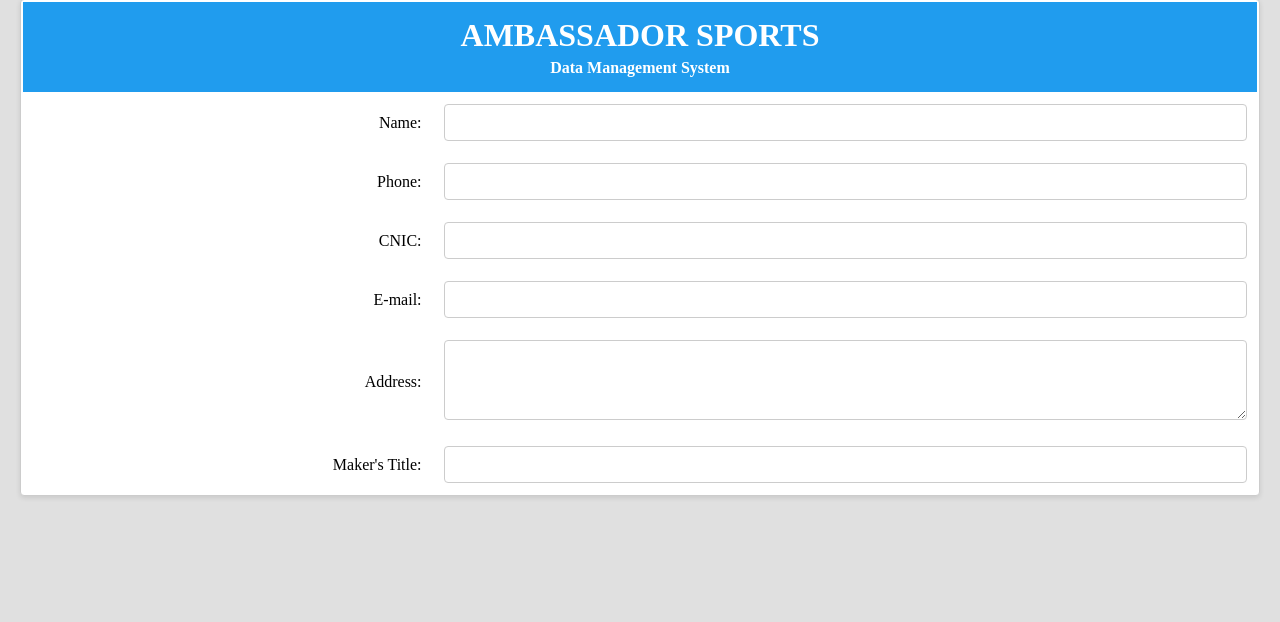
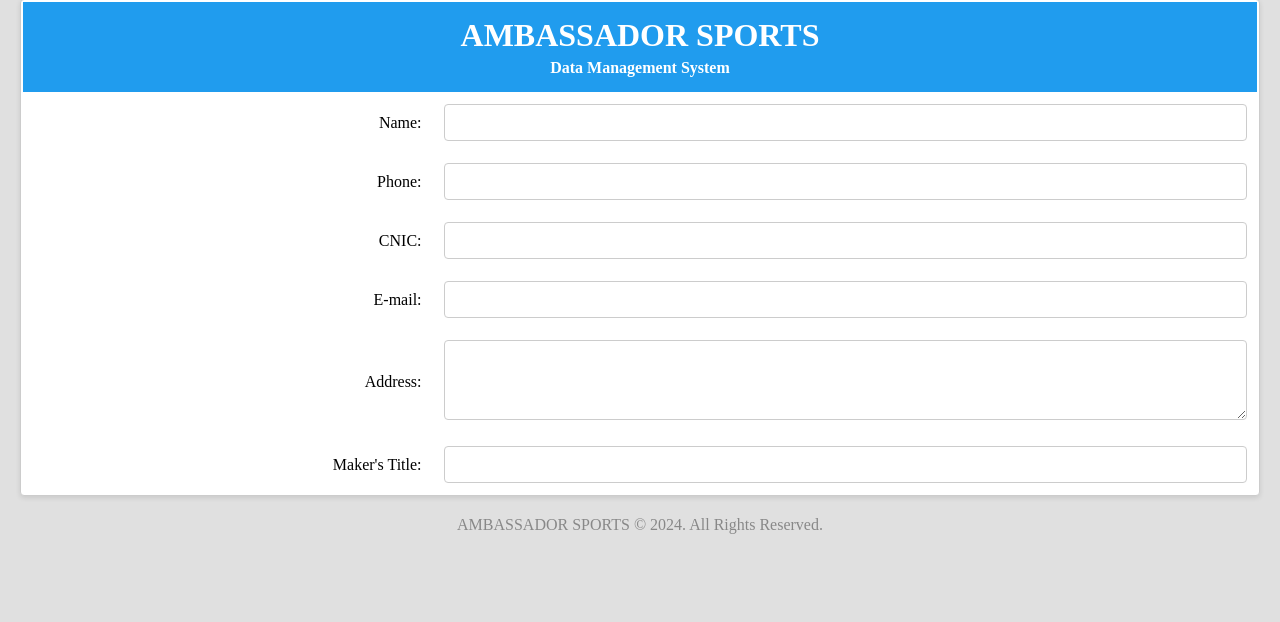
Before and after one commit to Sheikh-Ahmed-Naeem/DBMS-PROJECT, a Flask app: template templates/C_info.html in a window 1280 px wide. Shown: the part 21-643 px from the top of the page. Run offline with Flask 3, Linux system fonts and the light colour scheme; the template is opened without the code that fills it, so the values that code supplies are empty.

Commit message:
Update C_info.html

```diff
--- a/templates/C_info.html
+++ b/templates/C_info.html
@@ -42,5 +42,7 @@
     </tr>
 
   </table>
+  <div style="text-align: center; margin-top: 20px;">
+    <p style="color: #888;">AMBASSADOR SPORTS &copy; 2024. All Rights Reserved.</p>
 </body>
 </html>
```
